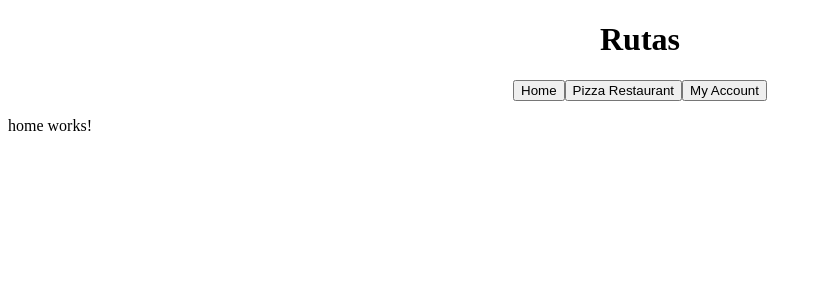
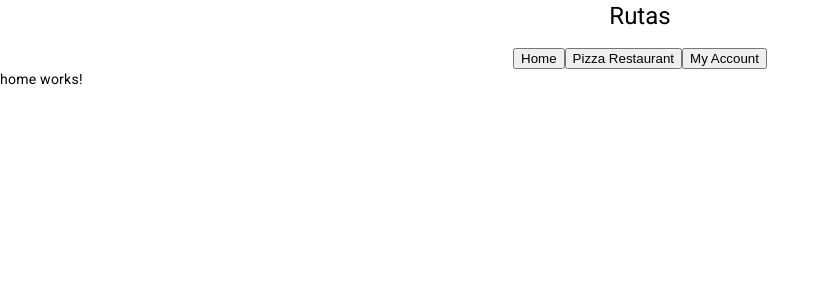
Before and after one commit to DiegoUpgradeHub/front-end-digini-foods, an Angular app: page /home in a window 1280 px wide. Shown: the top 300 px of the page, without its empty margins (0-829 px from the left). Built offline with nearby package versions, Linux system fonts and the light colour scheme.

Commit message:
Instalo Angular Material

```diff
--- a/angular.json
+++ b/angular.json
@@ -30,6 +30,7 @@
               "src/assets"
             ],
             "styles": [
+              "@angular/material/prebuilt-themes/deeppurple-amber.css",
               "src/styles.scss"
             ],
             "scripts": []
@@ -93,6 +94,7 @@
               "src/assets"
             ],
             "styles": [
+              "@angular/material/prebuilt-themes/deeppurple-amber.css",
               "src/styles.scss"
             ],
             "scripts": []
--- a/package.json
+++ b/package.json
@@ -11,10 +11,12 @@
   "private": true,
   "dependencies": {
     "@angular/animations": "^15.1.0",
+    "@angular/cdk": "^15.2.3",
     "@angular/common": "^15.1.0",
     "@angular/compiler": "^15.1.0",
     "@angular/core": "^15.1.0",
     "@angular/forms": "^15.1.0",
+    "@angular/material": "^15.2.3",
     "@angular/platform-browser": "^15.1.0",
     "@angular/platform-browser-dynamic": "^15.1.0",
     "@angular/router": "^15.1.0",
--- a/src/app/app.module.ts
+++ b/src/app/app.module.ts
@@ -9,6 +9,7 @@
 import { CreateUserComponent } from './components/users/create-user/create-user.component';
 import { EditUserComponent } from './components/users/edit-user/edit-user.component';
 import { DeleteUserComponent } from './components/users/delete-user/delete-user.component';
+import { BrowserAnimationsModule } from '@angular/platform-browser/animations';
 
 @NgModule({
   declarations: [
@@ -22,7 +23,8 @@
   ],
   imports: [
     BrowserModule,
-    AppRoutingModule
+    AppRoutingModule,
+    BrowserAnimationsModule
   ],
   providers: [],
   bootstrap: [AppComponent]
--- a/src/index.html
+++ b/src/index.html
@@ -6,8 +6,11 @@
   <base href="/">
   <meta name="viewport" content="width=device-width, initial-scale=1">
   <link rel="icon" type="image/x-icon" href="favicon.ico">
+  <link rel="preconnect" href="https://fonts.gstatic.com">
+  <link href="https://fonts.googleapis.com/css2?family=Roboto:wght@300;400;500&display=swap" rel="stylesheet">
+  <link href="https://fonts.googleapis.com/icon?family=Material+Icons" rel="stylesheet">
 </head>
-<body>
+<body class="mat-typography">
   <app-root></app-root>
 </body>
 </html>
--- a/src/styles.scss
+++ b/src/styles.scss
@@ -1 +1,4 @@
 /* You can add global styles to this file, and also import other style files */
+
+html, body { height: 100%; }
+body { margin: 0; font-family: Roboto, "Helvetica Neue", sans-serif; }
```
Also changed, not shown: 1 other file (tests, documents, lock files or other folders).
